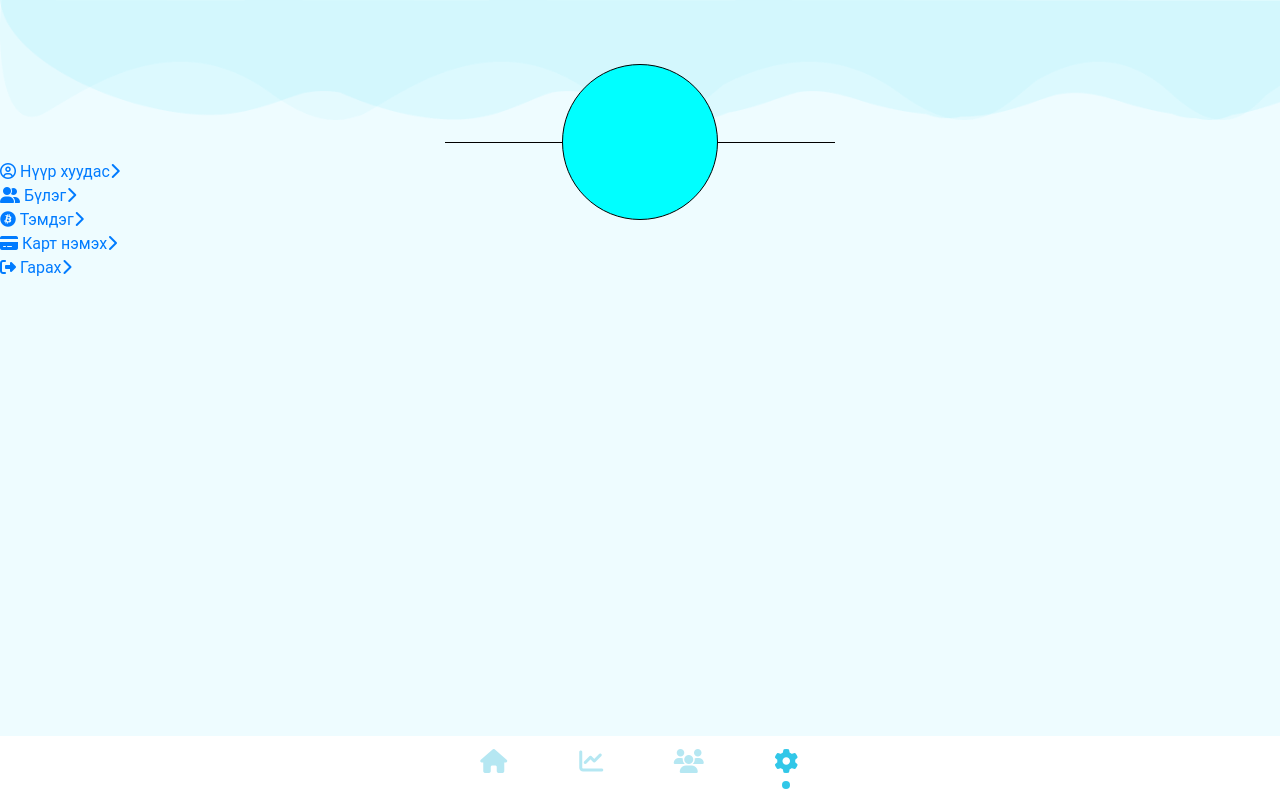
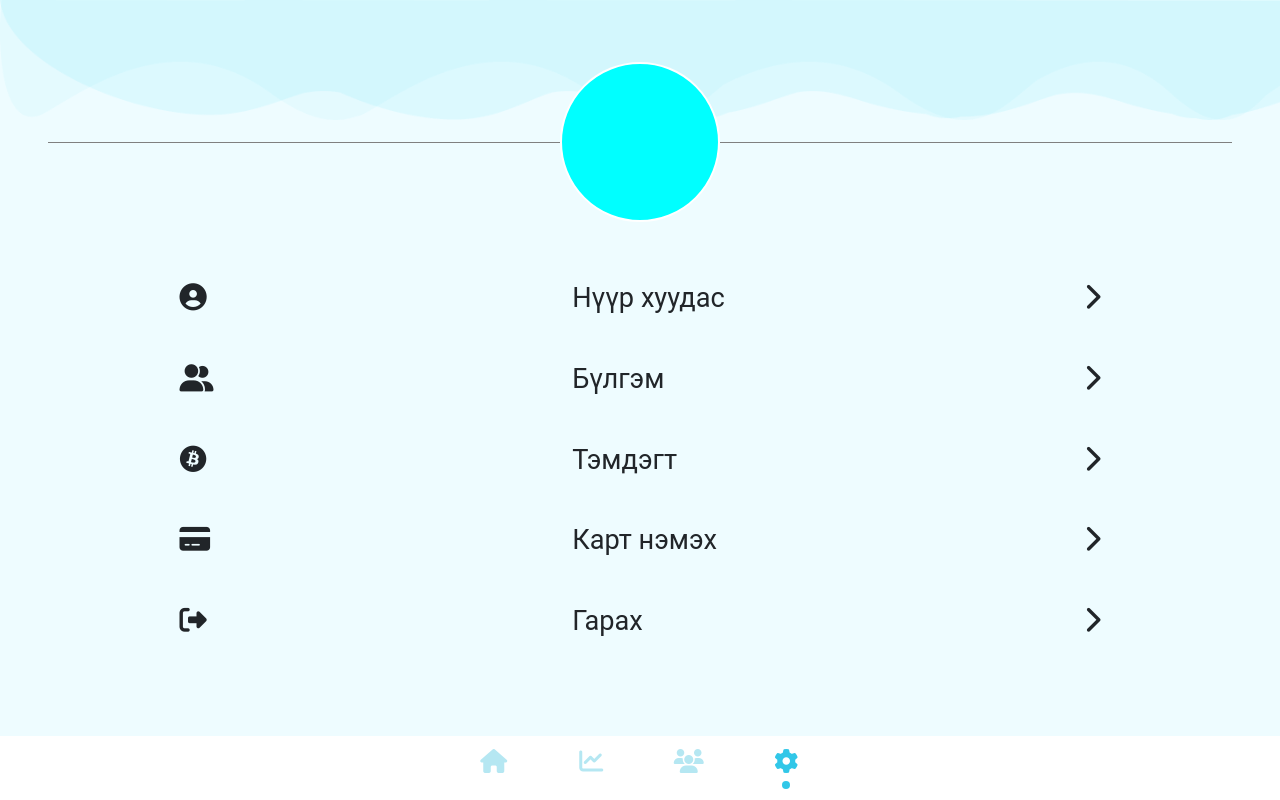
Before and after one commit to Chinguush/klklk, a Next.js app: page /settings in a window 1280 px wide. Built offline with nearby package versions, Linux system fonts and the light colour scheme.

Commit message:
chinguush

```diff
--- a/components/layout.js
+++ b/components/layout.js
@@ -12,7 +12,7 @@ const Layout = ({children}) => {
     }
     return (
         <div className="container">
-            <div className={("alga" + isActive('/login') && ("alga" + isActive('/create_acc')))}>
+            <div className={("alga" + isActive('/login') || ("alga" + isActive('/create_acc')))}>
                 <div className="header">
                     <div className="header1">
                     </div>
--- a/pages/settings.js
+++ b/pages/settings.js
@@ -4,75 +4,61 @@ import styles from '../styles/Settings.module.css'
 const Settings = () => {
   return (
     <div className={styles.father}>
-      <div className={styles.profile}></div>
-      <ul>
-        <li className={styles.homePage}>
-          <a href='#'>
-            <span className={styles.iconS}>
-              <i className="fa-regular fa-circle-user"></i>
-              <span className={styles.textS}> Нүүр хуудас
-                <i class="fa-solid fa-chevron-right"></i>
-              </span>
-            </span>
-          </a>
-        </li>
-        <li className={styles.group}>
-          <a href='#'>
-            <span className={styles.iconS}>
-              <i className="fa-solid fa-user-group"></i>
-              <span className={styles.textS}> Бүлэг
-                <i className="fa-solid fa-chevron-right"></i>
-              </span>
-            </span>
-          </a>
-        </li>
-        <li className={styles.currency}>
-          <a href='#'>
-            <span  className={styles.iconS}>
-              <i className="fa-brands fa-bitcoin"></i>
-              <span className={styles.textS}> Тэмдэг
-                <i className="fa-solid fa-chevron-right"></i>
-              </span>
-            </span>
-          </a>
-        </li>
-        <li className={styles.addCard}>
-          <a href='#'>
-            <span  className={styles.iconS}>
-              <i class="fa-solid fa-credit-card"></i>
-              <span className={styles.textS}> Карт нэмэх
-                <i className="fa-solid fa-chevron-right"></i>
-              </span>
-            </span>
-          </a>
-        </li>
-        <li className={styles.logOut}>
-          <a href='#'>
-            <span  className={styles.iconS}>
-              <i class="fa-solid fa-right-from-bracket"></i>
-              <span className={styles.textS}> Гарах
-               <i className="fa-solid fa-chevron-right"></i>
-              </span>
-            </span>
-          </a>
-        </li>
-      </ul>
-    <div className={styles.goy}>
-      <div className={styles.goyzuragbagtaamj}>
+      <div className={styles.goy}>
+        <div className={styles.goyzuragbagtaamj}>
           <div className={styles.goyzuraas}>
-
           </div>
           <div className={styles.goyzurag}>
-
           </div>
           <div className={styles.goyzuraas1}>
-
           </div>
+        </div>
+        <div>
+        </div>
       </div>
-      <div>
-
+      <div className={styles.cont}>
+        <div className={styles.iconCont}>
+          <div className={styles.icon1}>
+            <i class="fa-solid fa-circle-user"></i>
+          </div>
+          <div className={styles.icon2}>
+            <i class="fa-solid fa-user-group"></i>
+          </div>
+          <div className={styles.icon3}>
+            <i class="fa-brands fa-bitcoin"></i>
+          </div>
+          <div className={styles.icon4}>
+            <i class="fa-solid fa-credit-card"></i>
+          </div>
+          <div className={styles.icon5}>
+            <i class="fa-solid fa-right-from-bracket"></i>
+          </div>
+        </div>
+        <div className={styles.textCont}>
+          <div className={styles.text1}> Нүүр хуудас </div>
+          <div className={styles.text2}> Бүлгэм </div>
+          <div className={styles.text3}> Тэмдэгт </div>
+          <div className={styles.text4}> Карт нэмэх </div>
+          <div className={styles.text5}> Гарах </div>
+        </div>
+        <div className={styles.arrowCont}>
+          <div className={styles.arrow1}>
+            <i class="fa-solid fa-chevron-right"></i>
+          </div>
+          <div className={styles.arrow2}>
+            <i class="fa-solid fa-chevron-right"></i>
+          </div>
+          <div className={styles.arrow3}>
+            <i class="fa-solid fa-chevron-right"></i>
+          </div>
+          <div className={styles.arrow4}>
+            <i class="fa-solid fa-chevron-right"></i>
+          </div>
+          <div className={styles.arrow5}>
+            <i class="fa-solid fa-chevron-right"></i>
+          </div>
+        </div>
       </div>
-    </div>
   </div>
   )
 }
--- a/styles/Group.module.css
+++ b/styles/Group.module.css
@@ -1,63 +1,89 @@
-.parent {
+.cont{
+    width: 100%;
+    height: 55vh;
     display: flex;
-    justify-content: space-evenly;
     flex-direction: column;
+    justify-content: space-around;
     align-items: center;
-}
-.negcont {
-    width: 100vw;
-    height: 14vh;
-    margin-top: 4vh;
-    display: flex;
+    margin-top: 1vh;
 }
 
-.neg {
+.neg{
     width: 80vw;
     height: 10vh;
     background-color: white;
     border-radius: 25px;
     display: flex;
-    margin-left: auto;
+    justify-content: space-around;
+    align-items: center;
+    font-size: 1.5em;
+    box-shadow:0 0.1vh;
+    color: #795EED;
 }
 
-.hoyrcont {
-    width: 100vw;
-    height: 14vh;;
-    display: flex;
-}
-
-.hoyr {
+.hoyr{
     width: 80vw;
     height: 10vh;
     background-color: white;
     border-radius: 25px;
     display: flex;
+    justify-content: space-around;
+    align-items: center;
+    font-size: 1.5em;
+    box-shadow:0 0.1vh;
+    color: #5E8CED;
 }
 
-.guravcont {
-    width: 100vw;
-    height: 14vh;
-    display: flex;
-}
-
-.gurav {
+.gurav{
     width: 80vw;
     height: 10vh;
     background-color: white;
     border-radius: 25px;
     display: flex;
+    justify-content: space-around;
+    align-items: center;
+    font-size: 1.5em;
+    box-shadow:0 0.1vh;
+    color: #17ADCE;
 }
 
-.dorovcont {
-    width: 100vw;
-    height: 14vh;
-    display: flex;
-}
-
-.dorov {
+.dorov{
     width: 80vw;
     height: 10vh;
     background-color: white;
     border-radius: 25px;
     display: flex;
+    justify-content: space-around;
+    align-items: center;
+    font-size: 1.5em;
+    box-shadow:0 0.1vh;
+    color: #795EED;
 }
+
+.profile1{
+    width: 5vh;
+    height: 5vh;
+    background-color: rgba(255, 0, 0, 0.471);
+    border-radius: 100%;
+}
+
+.profile2{
+    width: 5vh;
+    height: 5vh;
+    background-color: rgba(255, 0, 0, 0.471);
+    border-radius: 100%;
+}
+
+.profile3{
+    width: 5vh;
+    height: 5vh;
+    background-color: rgba(255, 0, 0, 0.471);
+    border-radius: 100%;
+}
+
+.profile4{
+    width: 5vh;
+    height: 5vh;
+    background-color: rgba(255, 0, 0, 0.471);
+    border-radius: 100%;
+}
--- a/styles/Settings.module.css
+++ b/styles/Settings.module.css
@@ -13,21 +13,93 @@
   }
 
   .goyzurag {
-    width: 156px;
-    height: 156px;
+    width: 20vh;
+    height: 20vh;
     background-color: aqua;
     border-radius: 100%;
-    border: 1px solid black;
+    border: 2px solid white;
   }
 
   .goyzuraas {
-    width: 117px;
+    width: 40%;
     height: 1px;
-    background-color: black;
+    background-color: grey;
   }
 
   .goyzuraas1 {
-    width: 117px;
+    width: 40%;
     height: 1px;
-    background-color: black;
+    background-color: grey;
 }
+
+.cont{
+    height: 30vh;
+    width: 100%;
+    display: flex;
+    flex-direction: row;
+    align-items: center;
+    justify-content: space-around;
+    position: relative;
+    top: 15vh;
+    font-size: 1.7em;
+}
+
+.icon1{
+    margin-top: 15vh;
+}
+
+.text1{
+    margin-top: 15vh;
+}
+
+.arrow1{
+    margin-top: 15vh;
+}
+
+.icon2{
+    margin-top: 5vh;
+}
+
+.text2{
+    margin-top: 5vh;
+}
+
+.arrow2{
+    margin-top: 5vh;
+}
+
+.icon3{
+    margin-top: 5vh;
+}
+
+.text3{
+    margin-top: 5vh;
+}
+
+.arrow3{
+    margin-top: 5vh;
+}
+
+.icon4{
+    margin-top: 5vh;
+}
+
+.text4{
+    margin-top: 5vh;
+}
+
+.arrow4{
+    margin-top: 5vh;
+}
+
+.icon5{
+    margin-top: 5vh;
+}
+
+.text5{
+    margin-top: 5vh;
+}
+
+.arrow5{
+    margin-top: 5vh;
+}
```
Also changed, not shown: pages/chart.js (+5 -2 lines), pages/group.js (+13 -13 lines), styles/Chart.module.css (added). Lines whose indentation alone changed are shown as unchanged.
